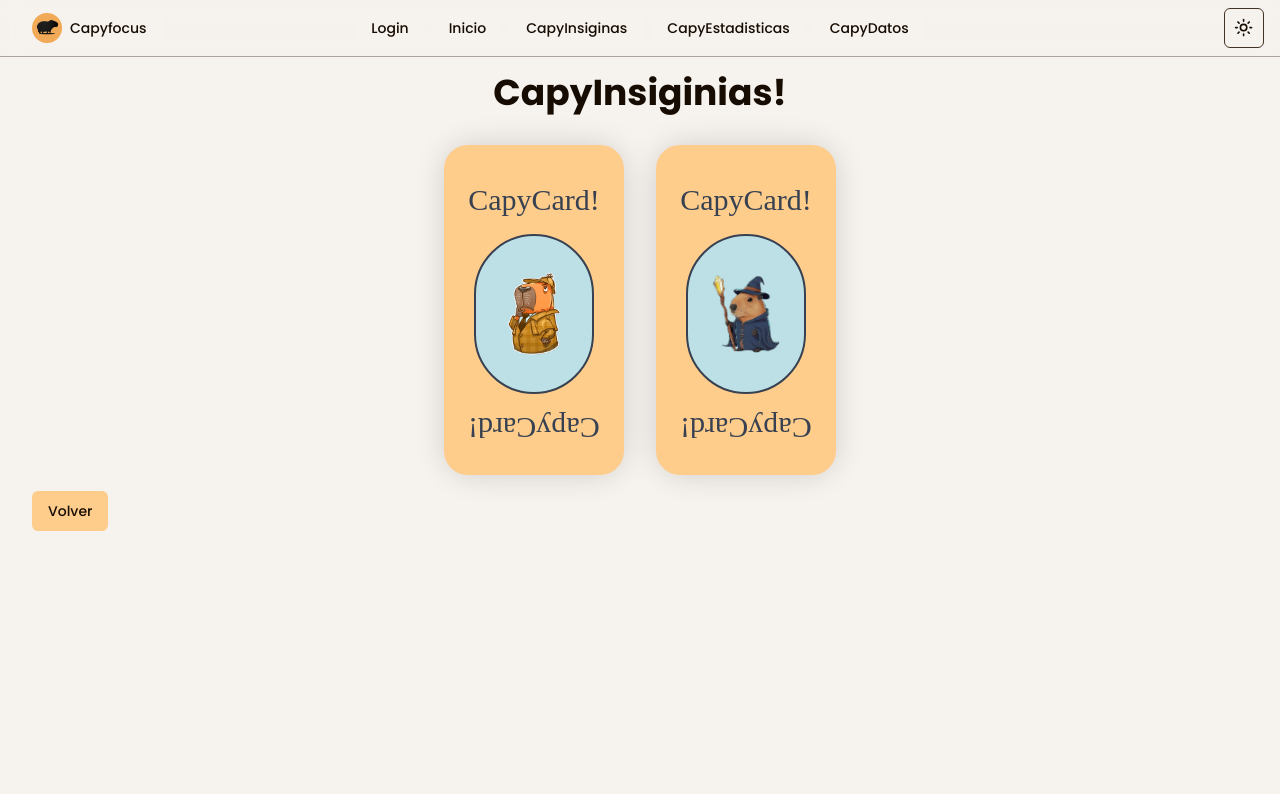
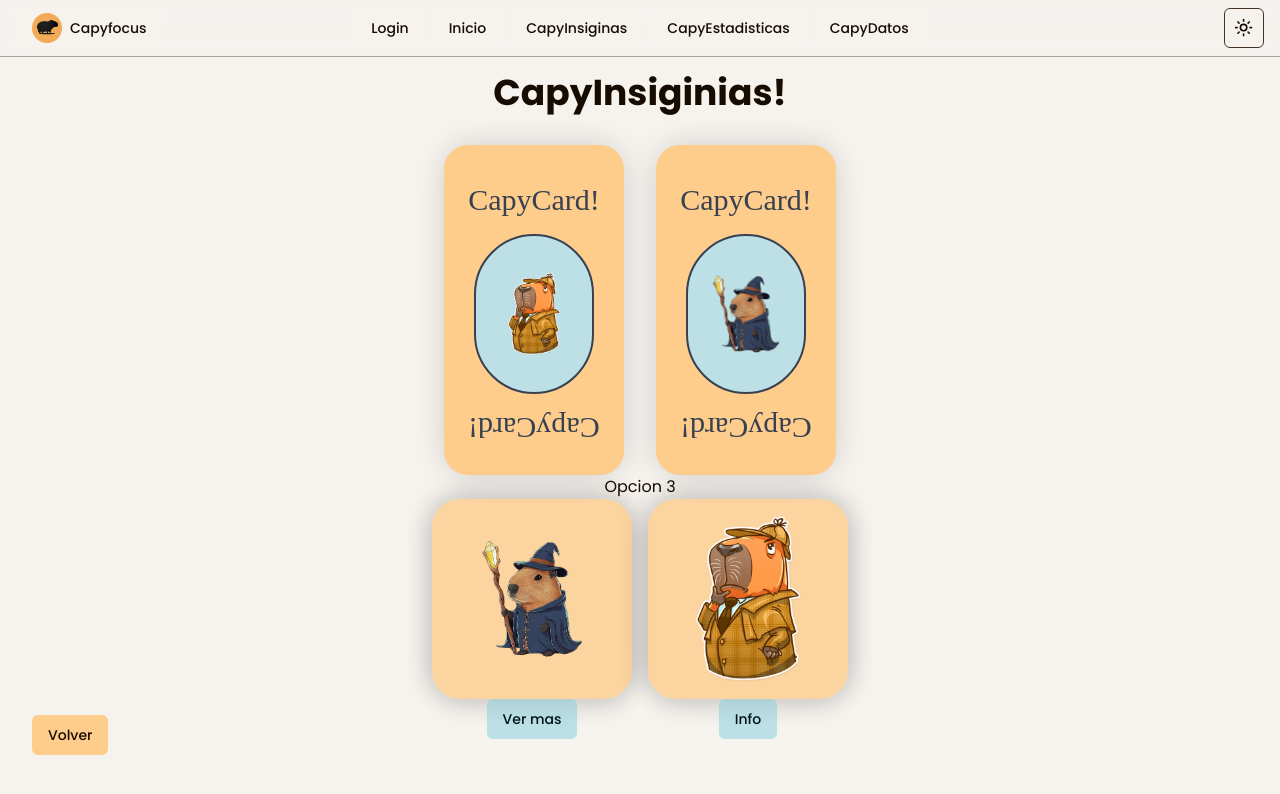
Before and after one commit to alanmoyano/capyfocus, a React (Vite) app: page /capyInsignias in a window 1280 px wide. Shown: the top 794 px of the page. Built offline with nearby package versions, Linux system fonts and the light colour scheme; a web font is replaced by a local one.

Commit message:
Nuevas ideas para las insignias

```diff
--- a/src/components/CapyInsignias.tsx
+++ b/src/components/CapyInsignias.tsx
@@ -2,6 +2,17 @@ import { Button } from '@/components/ui/button'
 import { useLocation } from 'wouter'
 import { Progress } from '@/components/ui/progress'
 import { useEffect, useState } from 'react'
+import {
+  Dialog,
+  DialogContent,
+  DialogDescription,
+  DialogFooter,
+  DialogHeader,
+  DialogTitle,
+  DialogTrigger
+} from '@/components/ui/dialog'
+import { Input } from '@/components/ui/input'
+import { Label } from '@/components/ui/label'
 
 export default function CapyInsignias() {
   const [, setLocation] = useLocation()
@@ -85,10 +96,11 @@ export default function CapyInsignias() {
         {/* Insignia desbloqueada */}
 
         <div
-          className='static-card h-96 w-64 transition-all duration-300 cursor-pointer'
+          className='static-card h-96 w-64 cursor-pointer transition-all duration-300'
           onClick={(e: React.MouseEvent<HTMLDivElement>) => {
-            const card = e.currentTarget;
-            card.style.transform = card.style.transform === 'scale(1.5)' ? 'scale(1)' : 'scale(1.5)';
+            const card = e.currentTarget
+            card.style.transform =
+              card.style.transform === 'scale(1.5)' ? 'scale(1)' : 'scale(1.5)'
           }}
         >
           <div className='static-card-inner'>
@@ -119,6 +131,101 @@ export default function CapyInsignias() {
         </div>
       </div>
 
+      <p>Opcion 3</p>
+
+      <div className='flex justify-center space-x-4'>
+        <div className='card-squere bg-primary/80 cursor-pointer'>
+          <div className='card-squere-inner'>
+            <div className='card-squere-content'>
+              <div className=''>
+                <div className='mx-auto mt-4 aspect-[3/4] overflow-hidden border-2 border-gray-700 bg-accent'>
+                  <img
+                    src='./CapyInsigniasImagenes/CapyGandalf.png'
+                    alt='HidenInsignia'
+                    className='absolute inset-0 h-full w-full object-contain p-4'
+                  />
+                </div>
+              </div>
+            </div>
+          </div>
+        <Dialog>
+        <DialogTrigger asChild>
+          <Button variant='accent'>Ver mas</Button>
+        </DialogTrigger>
+        <DialogContent className='sm:max-w-[425px]'>
+          <DialogHeader>
+            <DialogTitle>CapyInsignias</DialogTitle>
+            <DialogDescription></DialogDescription>
+          </DialogHeader>
+          <div className='flex flex-col items-center'>
+            <div className='relative w-full h-80 bg-accent rounded-lg overflow-hidden'>
+              <img
+                src='./CapyInsigniasImagenes/CapyGandalf.png'
+                alt='HidenInsignia'
+                className='absolute inset-0 w-full h-full object-contain p-4'
+              />
+            </div>
+            <div className='mt-4 text-center'>
+              <h2 className='text-2xl font-bold'>Desbloqueada </h2>
+              <p>Completa 10 objetivos</p>
+            </div>
+              <Progress value={100} className='w-3/4' />
+          </div>
+          <DialogFooter>
+            <Button type='submit'>Salir</Button>
+          </DialogFooter>
+        </DialogContent>
+      </Dialog>
+        </div>
+
+
+
+        <div className='card-squere bg-primary/80 cursor-pointer'>
+          <div className='card-squere-inner'>
+            <div className='card-squere-content'>
+              <div className=''>
+                <div className='mx-auto mt-4 aspect-[3/4] overflow-hidden border-2 border-gray-700 bg-accent'>
+                  <img
+                    src='./CapyInsigniasImagenes/CapySherlock.png'
+                    alt='HidenInsignia'
+                    className='absolute inset-0 h-full w-full object-contain p-4'
+                  />
+                </div>
+              </div>
+            </div>
+          </div>
+      <Dialog>
+        <DialogTrigger asChild>
+          <Button variant='accent'>Info</Button>
+        </DialogTrigger>
+        <DialogContent className='sm:max-w-[425px]'>
+          <DialogHeader>
+            <DialogTitle>CapyInsignias</DialogTitle>
+            <DialogDescription></DialogDescription>
+          </DialogHeader>
+          <div className='flex flex-col items-center'>
+            <div className='relative w-full h-80 bg-accent rounded-lg overflow-hidden'>
+              <img
+                src='./CapyInsigniasImagenes/CapySherlock.png'
+                alt='HidenInsignia'
+                className='absolute inset-0 w-full h-full object-contain p-4'
+              />
+            </div>
+            <div className='mt-4 text-center'>
+              <h2 className='text-2xl font-bold'>Desbloquear: </h2>
+              <p>Completa 25 objetivos</p>
+            </div>
+              <Progress value={progress} className='w-3/4' />
+          </div>
+          <DialogFooter>
+            <Button type='submit'>Salir</Button>
+          </DialogFooter>
+        </DialogContent>
+      </Dialog>
+        </div>
+      </div>
+
+
       <div className='container w-screen'>
         <Button className='mt-4' onClick={handleVolver}>
           Volver
--- a/src/index.css
+++ b/src/index.css
@@ -227,3 +227,36 @@ main {
 .flip-card.is-flipped .flip-card-inner {
   transform: rotateY(180deg);
 }
+
+
+.card-squere {
+  width: 200px;
+  height: 200px;
+  perspective: 2000px;
+  transition: transform 0.6s;
+  text-align: center;
+  border-radius: 28px;
+  box-shadow: 0 0 30px 0 rgba(0, 0, 0, 0.15);
+}
+.card-squere-inner {
+  position: relative;
+  width: 100%;
+  height: 100%;
+  text-align: center;
+  border-radius: 28px;
+  box-shadow: 0 0 30px 0 rgba(0, 0, 0, 0.15);
+}
+
+.card-squere-content {
+  position: absolute;
+  width: 100%;
+  height: 100%;
+  border-radius: 24px;
+  display: flex;
+  align-items: center;
+  justify-content: center;
+  padding: 5px;
+
+  color: hsl(var(--primary-foreground));
+  text-align: center;
+}
```
